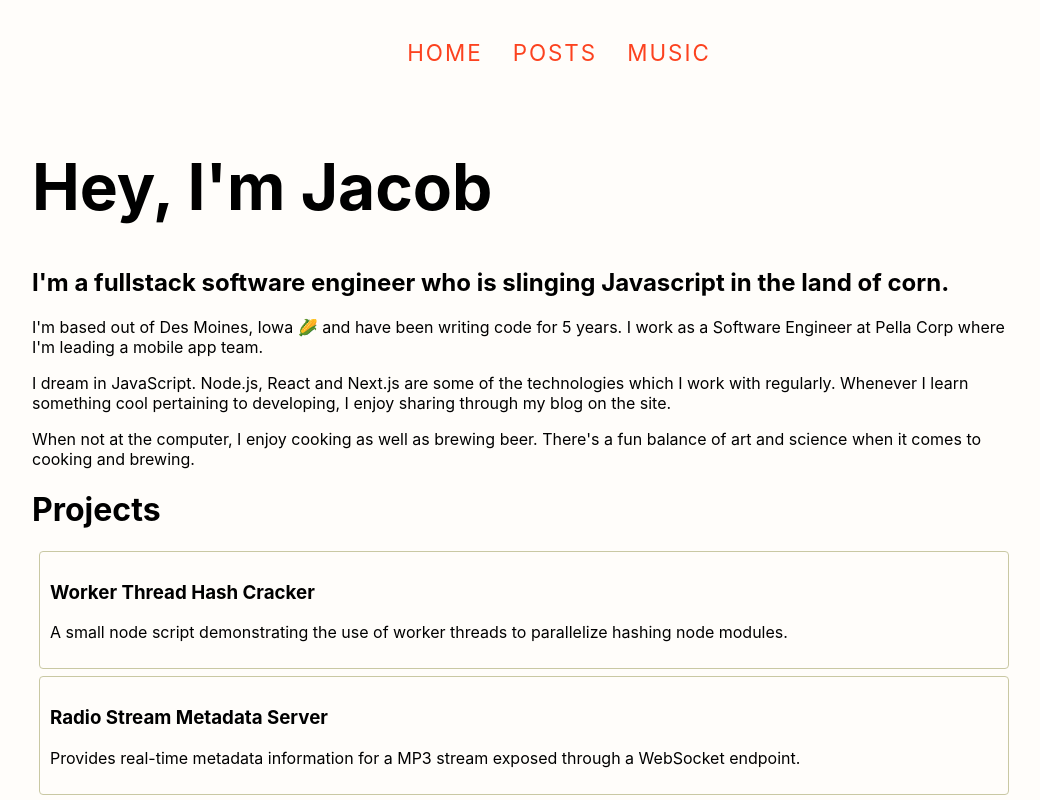
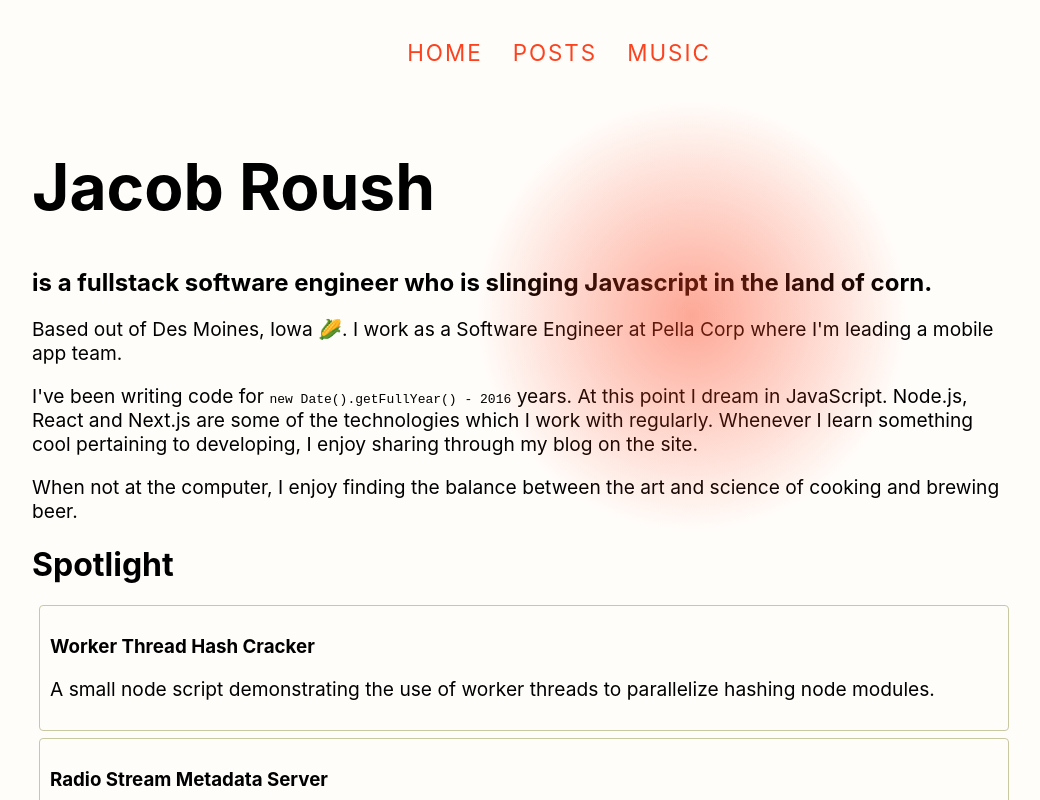
Before and after one commit to jjroush/roushio-next, a Next.js app: page / in a window 1280 px wide. Shown: the top 800 px of the page, without its empty margins (116-1156 px from the left). Built offline with nearby package versions, Linux system fonts and the light colour scheme; no server answers.

Commit message:
something is better than nothing

```diff
--- a/components/home/about-flex.js
+++ b/components/home/about-flex.js
@@ -8,20 +8,13 @@ const devYears = () => new Date().getFullYear() - 2016;
 export const AboutFlex = () => (
   <div className={styles.flexContainer}>
     <div style={{flexBasis: 0, flexGrow: 1}}>
-      <p>{`I'm based out of Des Moines, Iowa 🌽  and have been writing code for ${devYears()} years. I work as a Software Engineer at Pella Corp where I'm leading a mobile app team.`}</p>
-      <p>
-        {
-          'I dream in JavaScript. Node.js, React and Next.js are some of the technologies which I work with regularly. Whenever I learn something cool pertaining to developing, I enjoy sharing through my blog on the site.'
-        }
-      </p>
-      <p>
-        {
-          "When not at the computer, I enjoy cooking as well as brewing beer. There's a fun balance of art and science when it comes to cooking and brewing."
-        }
-      </p>
+      <p>{`Based out of Des Moines, Iowa 🌽. I work as a Software Engineer at Pella Corp where I'm leading a mobile app team.`}</p>
+      <p style={{display: "inline"}}>{`I've been writing code for `}</p><code>new Date().getFullYear() - 2016</code>
+          <p style={{display: "inline"}}> years. At this point I dream in JavaScript. Node.js, React and Next.js are some of the technologies which I work with regularly. Whenever I learn something cool pertaining to developing, I enjoy sharing through my blog on the site.</p>
+      <p>{"When not at the computer, I enjoy finding the balance between the art and science of cooking and brewing beer."}</p>
     </div>
     <div style={{flexBasis: 0, flexGrow: 1}}>
-      <h1>{'Projects'}</h1>
+      <h1>{'Spotlight'}</h1>
       {projects.map((project) => (
         <Project key={project.title} {...project} />
       ))}
--- a/pages/index.js
+++ b/pages/index.js
@@ -1,5 +1,8 @@
 import Head from 'next/head';
 import { NextSeo } from 'next-seo';
+
+import styles from '../styles/Home.module.css';
+
 
 import { AboutFlex } from '../components/home/about-flex';
 
@@ -13,12 +16,16 @@ export default function Home() {
       <Head>
         <link href="/favicon.ico" rel="icon" />
       </Head>
-      <h1 style={{fontSize: '4em'}}>{"Hey, I'm Jacob"}</h1>
+        <div>
+
+        </div>
+      <h1 style={{fontSize: '4em'}}>{"Jacob Roush"}</h1>
       <h2>
         {
-          "I'm a fullstack software engineer who is slinging Javascript in the land of corn."
+          "is a fullstack software engineer who is slinging Javascript in the land of corn."
         }
       </h2>
+        <div className={styles.dot}></div>
       <AboutFlex />
     </>
   );
--- a/styles/Home.module.css
+++ b/styles/Home.module.css
@@ -91,3 +91,14 @@
     flex-direction: column;
   }
 }
+
+.dot {
+  top: 100px;
+  right: 20%;
+  width: 432px;
+  height: 432px;
+
+  background: transparent radial-gradient(closest-side at 50% 50%, #FC421F74 0%, #FC421F00 100%) 0% 0% no-repeat padding-box;
+  opacity: 1;
+  position: absolute;
+}
--- a/styles/globals.css
+++ b/styles/globals.css
@@ -14,3 +14,7 @@ a {
 * {
   box-sizing: border-box;
 }
+
+p {
+  font-size: 1.2rem;
+}
```
